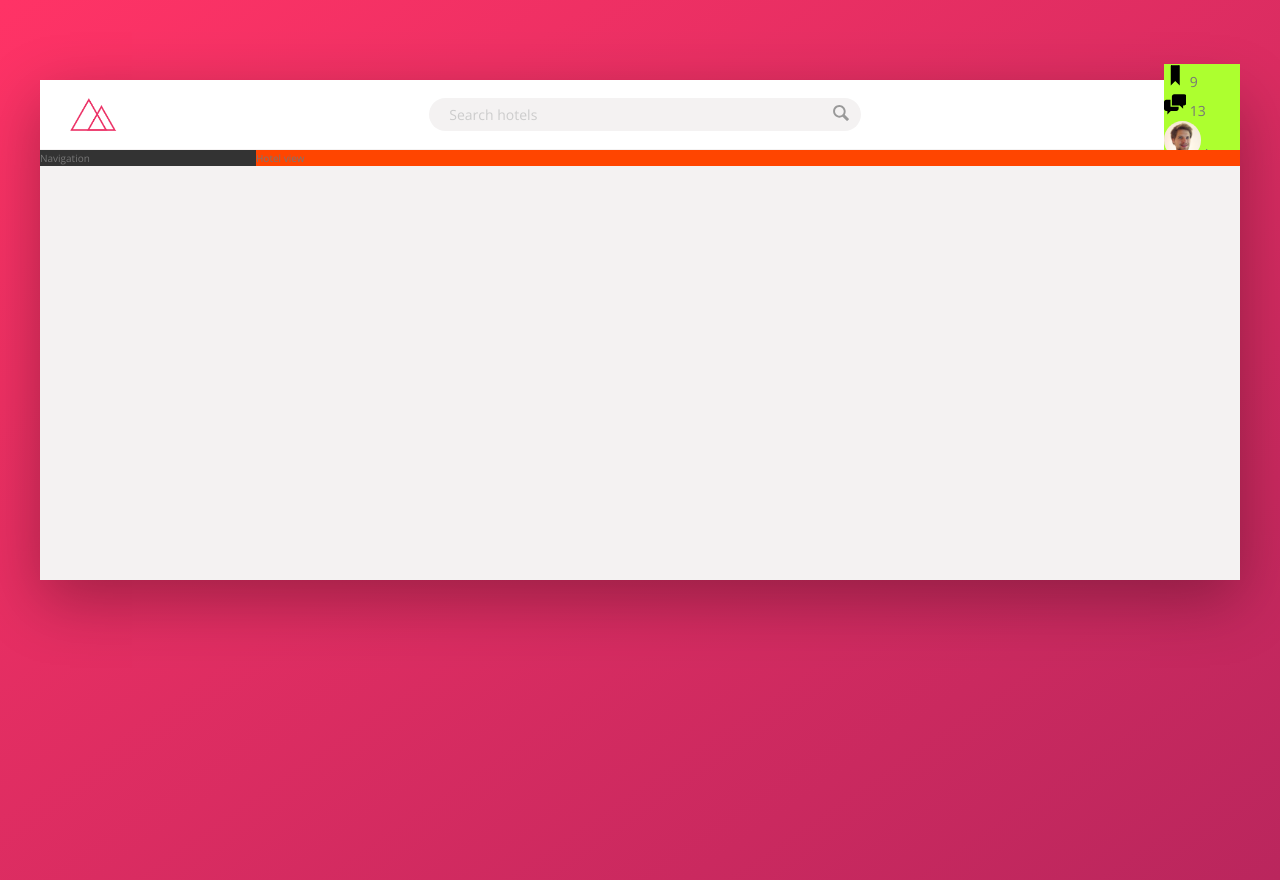
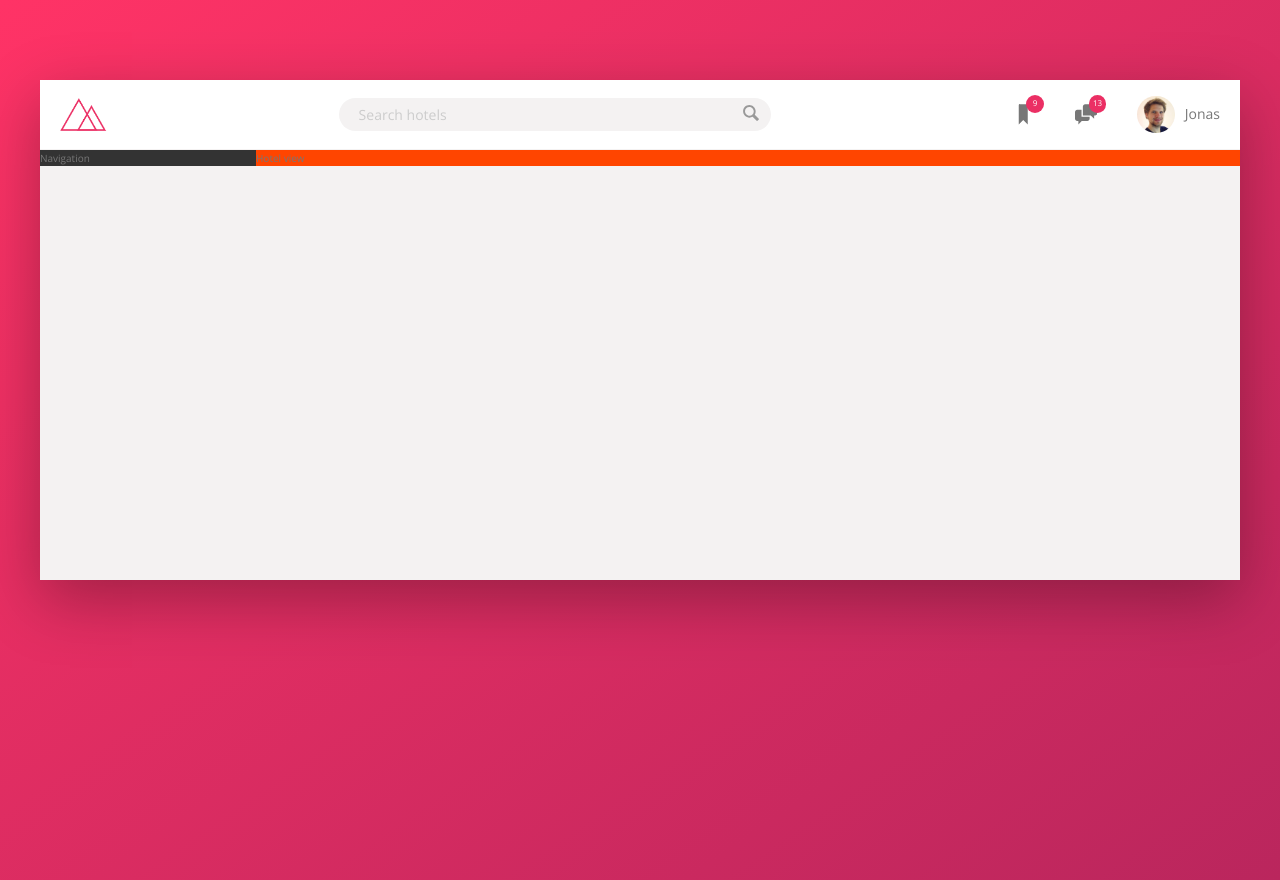
Before and after one commit to niall-m/trillo, a website: page index.html in a window 1280 px wide. Drawn offline with nearby package versions, Linux system fonts and the light colour scheme.

Commit message:
user nav in header

```diff
--- a/index.html
+++ b/index.html
@@ -25,7 +25,7 @@
                 </form>
 
                 <nav class="user-nav">
-                    <div class="user-nav__nav__icon-box">
+                    <div class="user-nav__icon-box">
                         <svg class="user-nav__icon">
                             <use href="img/sprite.svg#icon-bookmark" />
                         </svg>
--- a/sass/_components.scss
+++ b/sass/_components.scss
@@ -2,7 +2,7 @@
 // LOGO
 .logo {
   height: 3.25rem;
-  margin-left: 3rem;
+  margin-left: 2rem;
 }
 
 ////////////////////
@@ -66,21 +66,53 @@
 // USER NAVIGATION
 
 .user-nav {
-  background-color: greenyellow;
+  align-self: stretch;
+
+  display: flex;
+  align-items: center;
+
+  & > * {
+    // select all direct children
+    cursor: pointer;
+    padding: 0 2rem;
+    height: 100%;
+    display: flex;
+    align-items: center;
+  }
+
+  & > *:hover {
+    background-color: var(--color-grey-light-2);
+  }
+
   &__icon-box {
+    position: relative;
   }
+
   &__icon {
     height: 2.25rem;
     width: 2.25rem;
+    fill: var(--color-grey-dark-2);
   }
+
   &__notification {
+    font-size: 0.8rem;
+    height: 1.75rem;
+    width: 1.75rem;
+    border-radius: 200px;
+    background-color: var(--color-primary);
+    color: #fff;
+    position: absolute;
+    top: 1.5rem;
+    right: 1.1rem;
+
+    display: flex;
+    justify-content: center;
+    align-items: center;
   }
-  &__user {
-  }
+
   &__user-photo {
     height: 3.75rem;
     border-radius: 50%;
-  }
-  &__user-name {
+    margin-right: 1rem;
   }
 }
```
Also changed, not shown: css/style.css.
